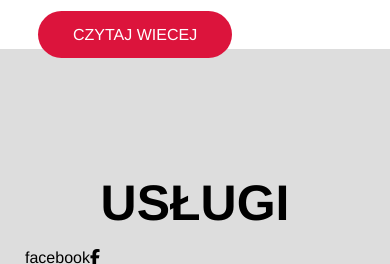
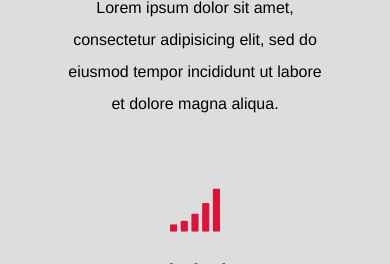
Before and after one commit to korszym/korszym.github.io, a PHP site: page / in a window 390 px wide; the page is wider, and only the part inside the window is pictured. Shown: the part 2435-2699 px from the top of that part. Run offline with PHP 8.4, Linux system fonts and the light colour scheme; some libraries are stand-ins or nearby versions.

Commit message:
Add files via upload

```diff
--- a/index.html
+++ b/index.html
@@ -5,12 +5,7 @@
     <title>Kotlecik</title>
     <link rel="stylesheet" href="https://maxcdn.bootstrapcdn.com/font-awesome/4.6.0/css/font-awesome.min.css">
     <link rel="stylesheet" href="styll.css">
-    <link rel="stylesheet" href="jquery.tabSlideOut.css">
-		<link rel="stylesheet" href="demo.css">
-		<script src="https://use.fontawesome.com/2be9406092.js"></script>
-		<script src="https://cdnjs.cloudflare.com/ajax/libs/jquery/1.11.3/jquery.min.js"></script>
-		<script src="jquery.tabSlideOut.js"></script>
-		<script src="demo.js"></script>
+
 
   </head>
   <body>
@@ -25,8 +20,10 @@
 </nav>
     </header>
     <section class="banner-area">
-      <div class="banner-img"></div>
-      <img src="img/logo.PNG" style="width:500px;margin-bottom:-350px;"></img>
+      <div class="banner-img">
+<img src="img/logo.PNG" style="width:500px;margin-bottom:-350px;"></img>
+
+      </div>
       <h1>KOTLECIK CATERING</h1>
       <BR></BR><BR>
       <a href="tel:123-456-7890" class="banner-btn">Zadzwoń</a>
@@ -66,10 +63,7 @@
 
     <section class="service-area" id="services">
 <h3 class="section-title">Usługi</h3>
-<div id="right">
-			<a id="right-handle" class="handle ui-slideouttab-handle ui-slideouttab-handle-rounded">facebook<i class="fa fa-icon fa-facebook"></i></a>
-      <iframe src="https://www.facebook.com/plugins/page.php?href=https%3A%2F%2Fwww.facebook.com%2FKotlecik-105639177669133&tabs=timeline&width=340&height=500&small_header=true&adapt_container_width=true&hide_cover=false&show_facepile=true&appId" width="340" height="500" style="border:none;overflow:hidden" scrolling="no" frameborder="0" allowTransparency="true" allow="encrypted-media"></iframe>
-		</div>
+
 <ul class="services-content">
 
 <li>
--- a/styll.css
+++ b/styll.css
@@ -378,7 +378,7 @@ ul.contact-content
   margin:0;
 
 }
-@@media (max-width:1000px) {
+@media (max-width:1000px) {
   .contact-content li
   {
     flex-basis:100%;
```
